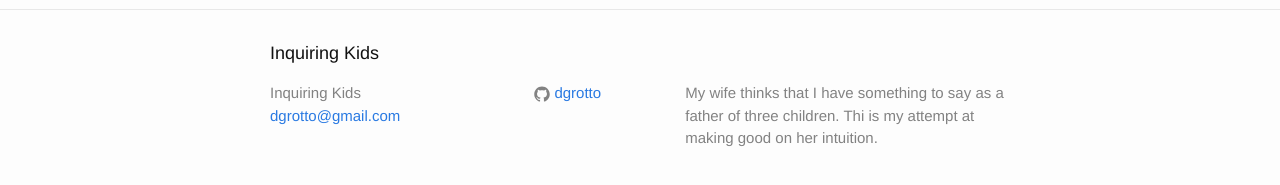
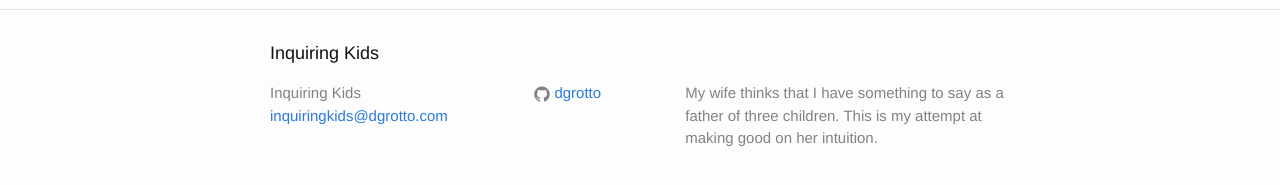
Before and after one commit to dgrotto/growingcitykids, a Jekyll site: the page built from index.html, in a window 1280 px wide. Shown: the part 287-472 px from the top of the page. Built offline with Jekyll 4.4.1, drawn with Linux system fonts in a browser that asks for light colours.

Commit message:
updated email

```diff
--- a/_config.yml
+++ b/_config.yml
@@ -1,8 +1,8 @@
 # Site settings
 title: Inquiring Kids
-email: dgrotto@gmail.com
+email: inquiringkids@dgrotto.com
 description: > # this means to ignore newlines until "baseurl:"
-  My wife thinks that I have something to say as a father of three children. Thi is my attempt at making good on her intuition.
+  My wife thinks that I have something to say as a father of three children. This is my attempt at making good on her intuition.
 baseurl: "" # the subpath of your site, e.g. /blog/
 url: "http://inquiringkids.dgrotto.com" # the base hostname & protocol for your site
 # twitter_username: jekyllrb
```
